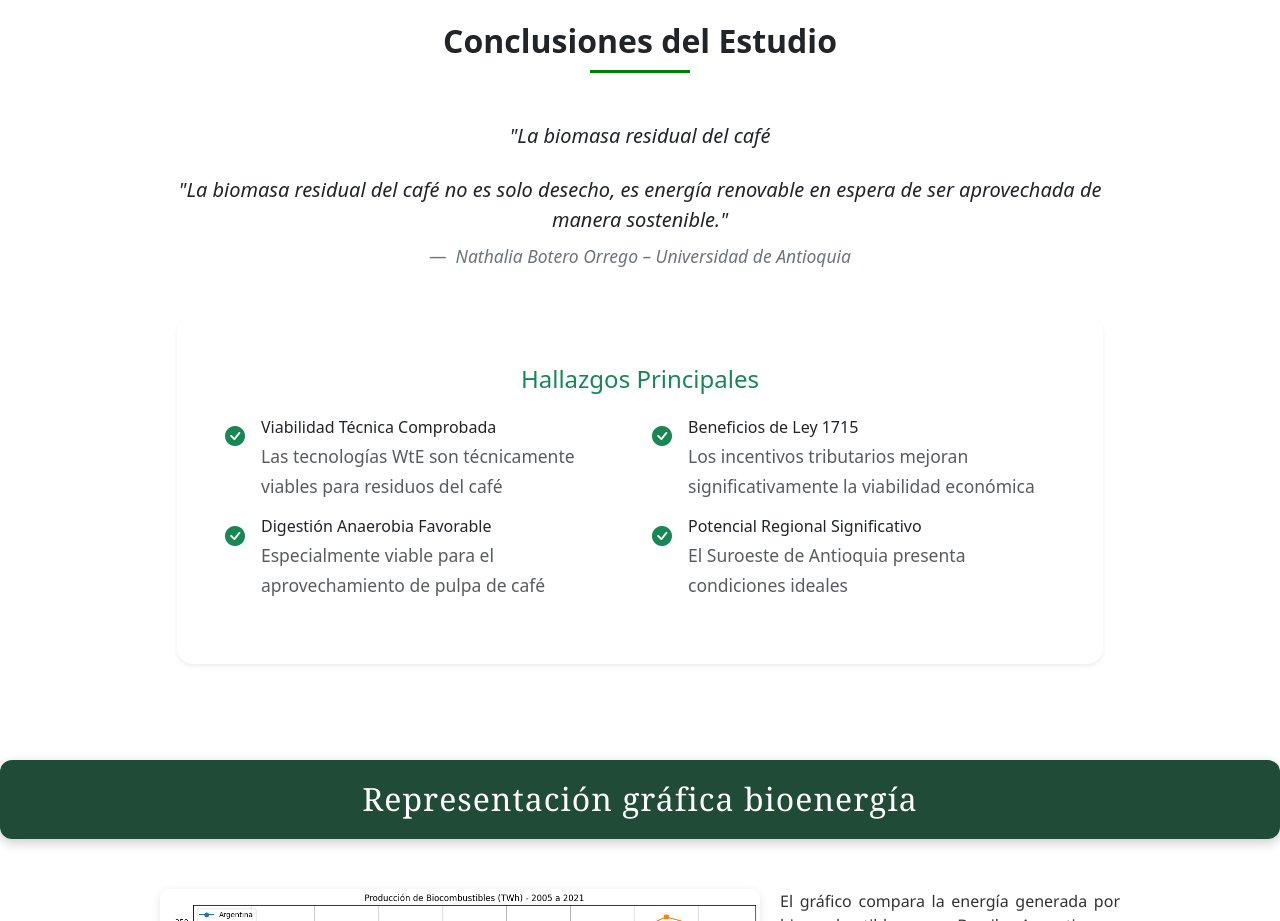
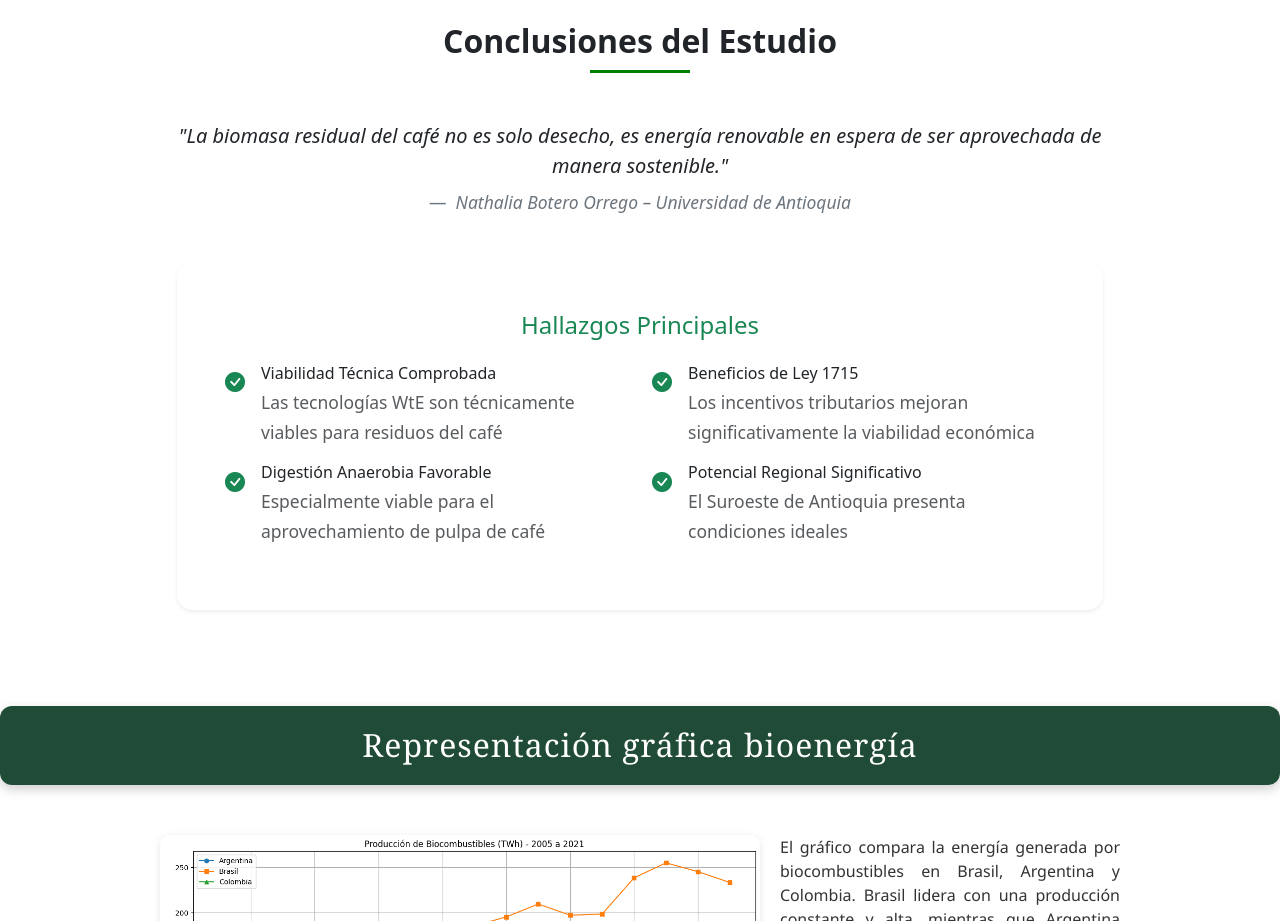
Before and after one commit to JoseManuel1007/HybridEnergy, a plain HTML site: page estudio.html in a window 1280 px wide. Shown: the part 3080-4001 px from the top of the page. Drawn offline with nearby package versions, Linux system fonts and the light colour scheme.

Commit message:
Add files via upload

```diff
--- a/estudio.html
+++ b/estudio.html
@@ -260,7 +260,7 @@
         <div class="col-md-10 mx-auto text-center fade-in">
           <h2 class="section-title">Conclusiones del Estudio</h2>
           <blockquote class="blockquote text-center mb-5">
-            <p class="mb-4 fs-5 fst-italic">"La biomasa residual del café
+
             <blockquote class="blockquote text-center mb-5">
               <p class="mb-4 fs-5 fst-italic">
                 "La biomasa residual del café no es solo desecho, es energía renovable en espera de ser aprovechada de
```
